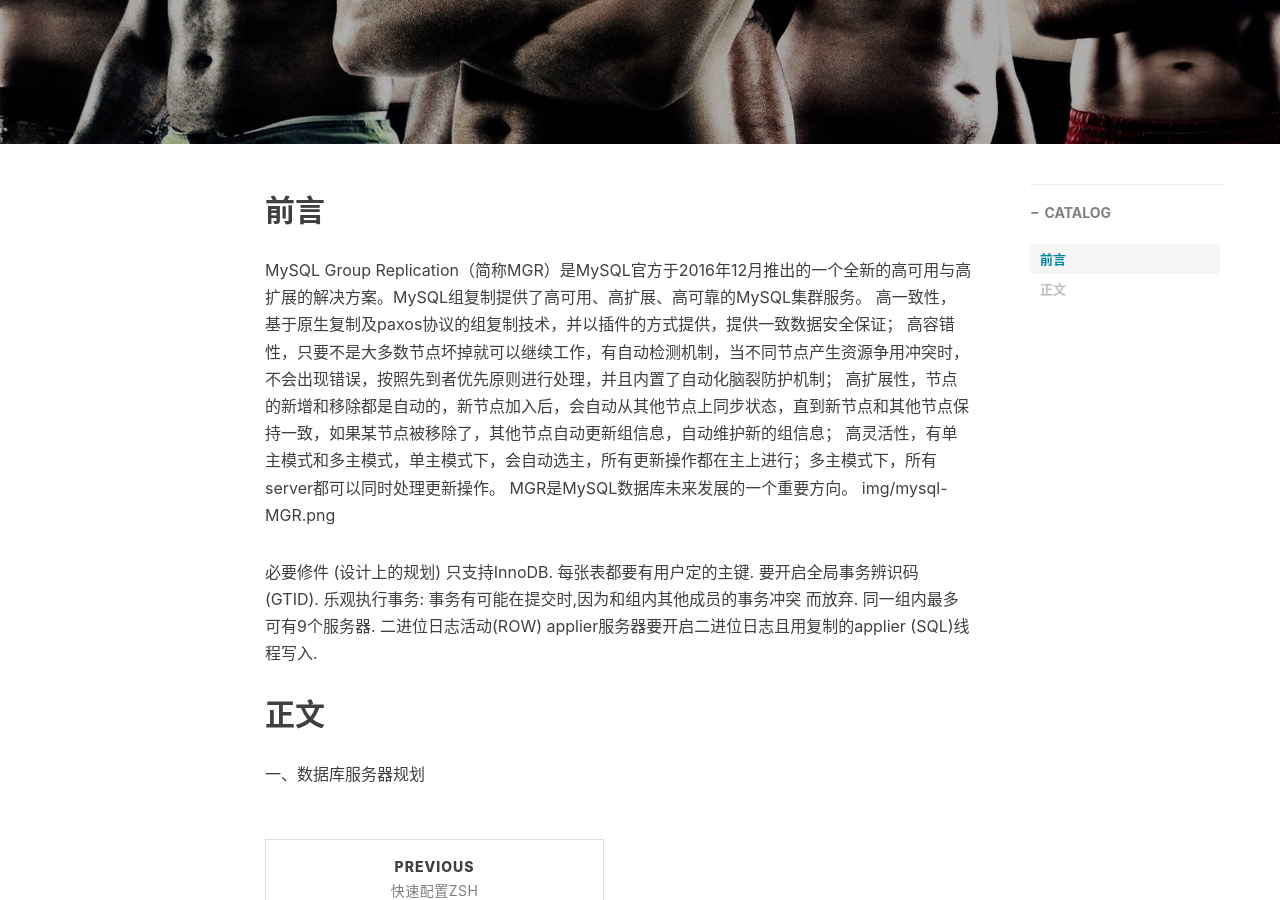
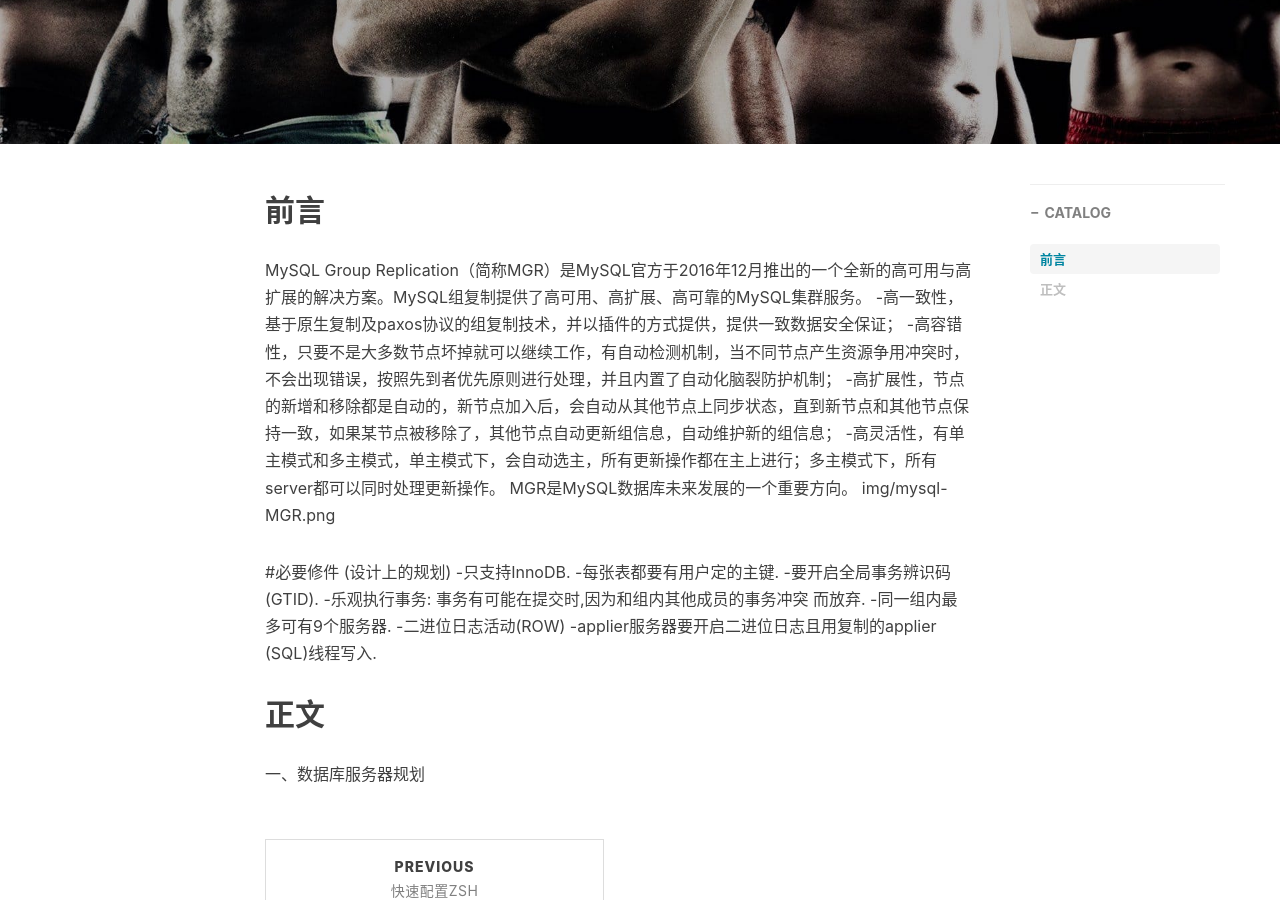
Before and after one commit to weiyanwei412/weiyanwei412.github.io, a Jekyll site: the page built from _posts/2018-03-20-MySQL(MGR).md, in a window 1280 px wide and 900 px high, scrolled down 439 px. Built offline with Jekyll 4.4.1, drawn with Linux system fonts in a browser that asks for light colours; nearby versions of some CDN libraries; comment, search, counter and statistics services are not loaded.

Commit message:
Update 2018-03-20-MySQL(MGR).md

```diff
--- a/_posts/2018-03-20-MySQL(MGR).md
+++ b/_posts/2018-03-20-MySQL(MGR).md
@@ -14,22 +14,22 @@
 ## 前言
 
 MySQL Group Replication（简称MGR）是MySQL官方于2016年12月推出的一个全新的高可用与高扩展的解决方案。MySQL组复制提供了高可用、高扩展、高可靠的MySQL集群服务。
-  高一致性，基于原生复制及paxos协议的组复制技术，并以插件的方式提供，提供一致数据安全保证；
-  高容错性，只要不是大多数节点坏掉就可以继续工作，有自动检测机制，当不同节点产生资源争用冲突时，不会出现错误，按照先到者优先原则进行处理，并且内置了自动化脑裂防护机制；
-  高扩展性，节点的新增和移除都是自动的，新节点加入后，会自动从其他节点上同步状态，直到新节点和其他节点保持一致，如果某节点被移除了，其他节点自动更新组信息，自动维护新的组信息；
-  高灵活性，有单主模式和多主模式，单主模式下，会自动选主，所有更新操作都在主上进行；多主模式下，所有server都可以同时处理更新操作。
+-高一致性，基于原生复制及paxos协议的组复制技术，并以插件的方式提供，提供一致数据安全保证；
+-高容错性，只要不是大多数节点坏掉就可以继续工作，有自动检测机制，当不同节点产生资源争用冲突时，不会出现错误，按照先到者优先原则进行处理，并且内置了自动化脑裂防护机制；
+-高扩展性，节点的新增和移除都是自动的，新节点加入后，会自动从其他节点上同步状态，直到新节点和其他节点保持一致，如果某节点被移除了，其他节点自动更新组信息，自动维护新的组信息；
+-高灵活性，有单主模式和多主模式，单主模式下，会自动选主，所有更新操作都在主上进行；多主模式下，所有server都可以同时处理更新操作。
 MGR是MySQL数据库未来发展的一个重要方向。
 img/mysql-MGR.png
 
-必要修件 (设计上的规划)
- 只支持InnoDB.
- 每张表都要有用户定的主键.
- 要开启全局事务辨识码(GTID).
- 乐观执行事务: 事务有可能在提交时,因为和组内其他成员的事务冲突
+#必要修件 (设计上的规划)
+ -只支持InnoDB.
+ -每张表都要有用户定的主键.
+ -要开启全局事务辨识码(GTID).
+ -乐观执行事务: 事务有可能在提交时,因为和组内其他成员的事务冲突
 而放弃.
- 同一组内最多可有9个服务器.
- 二进位日志活动(ROW)
- applier服务器要开启二进位日志且用复制的applier (SQL)线程写入.
+ -同一组内最多可有9个服务器.
+ -二进位日志活动(ROW)
+ -applier服务器要开启二进位日志且用复制的applier (SQL)线程写入.
 
 ## 正文
 一、数据库服务器规划
```
